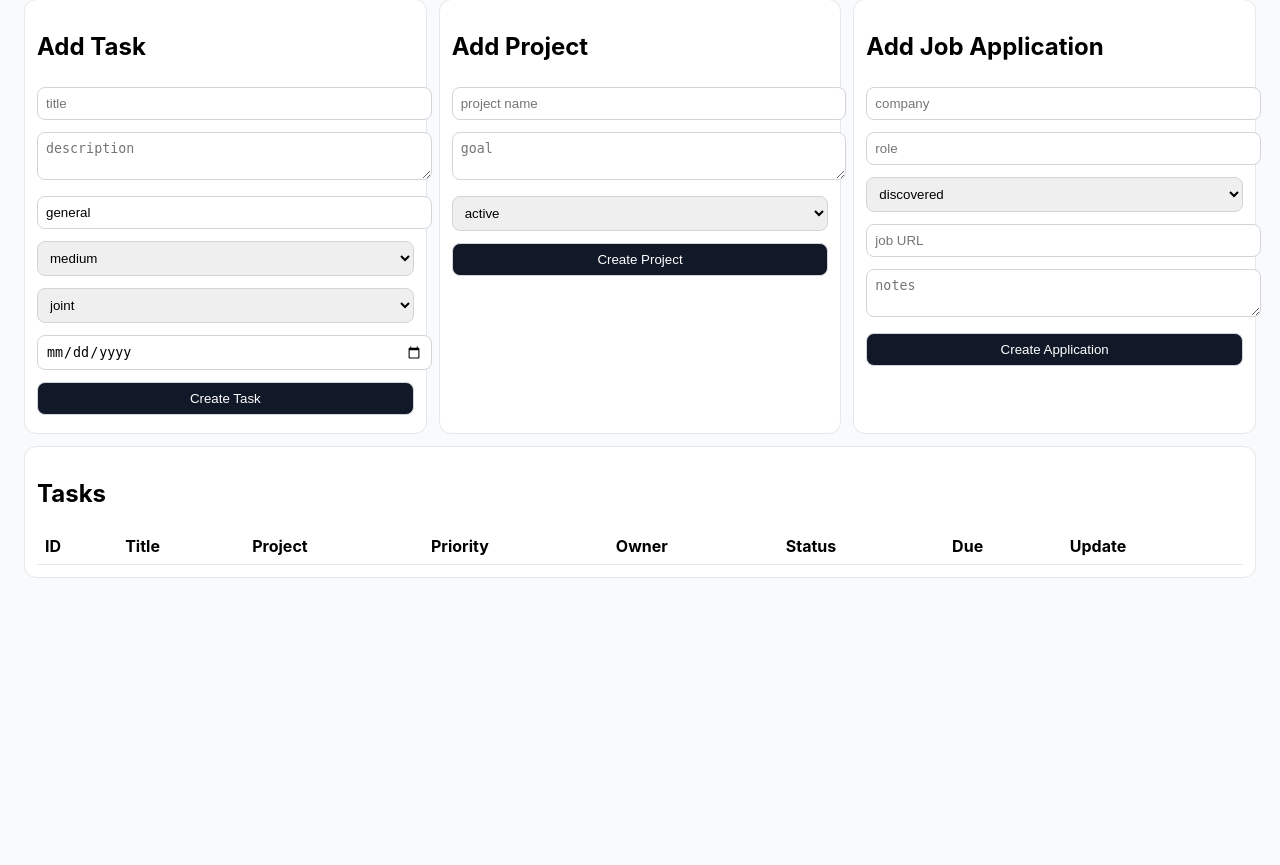
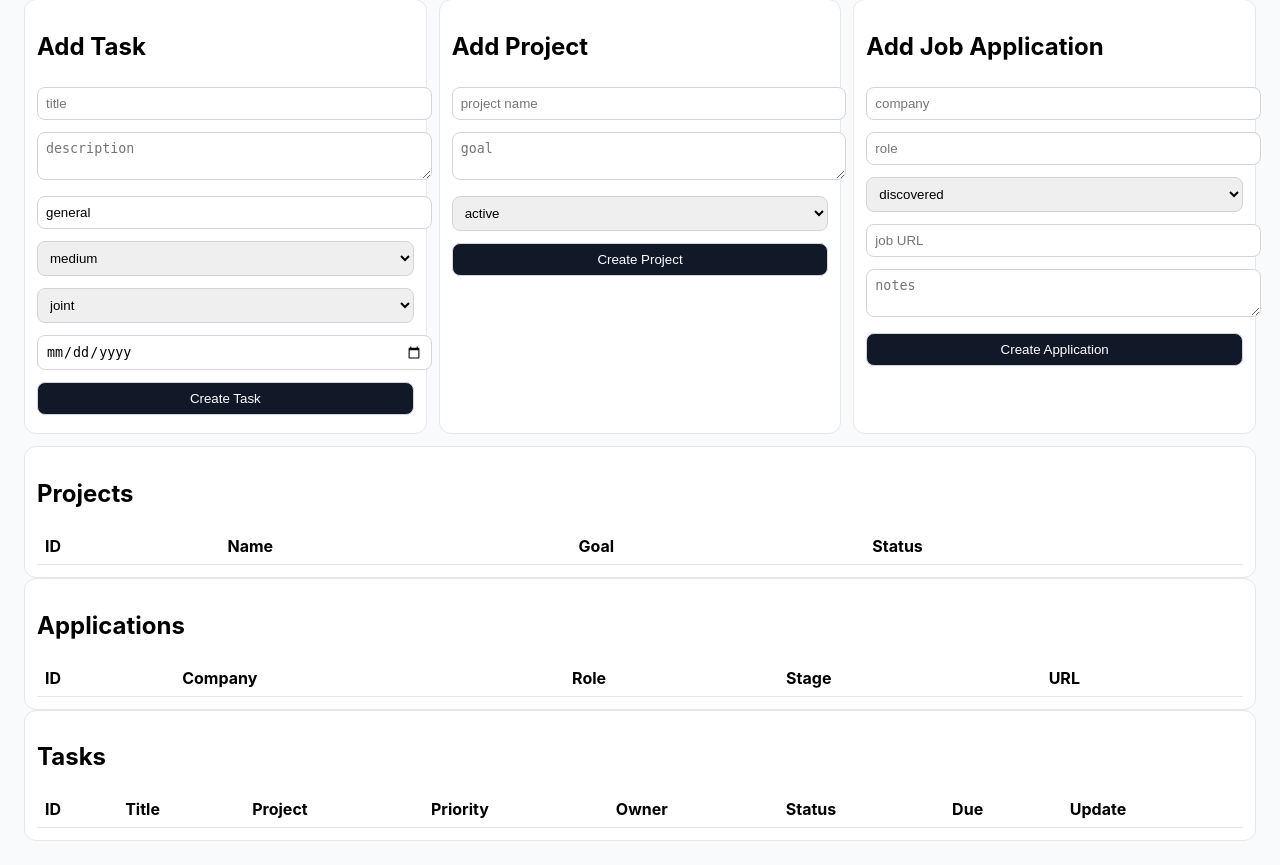
Before and after one commit to keeea/peach-mission-control, a FastAPI app: page / in a window 1280 px wide. Shown: the part 299-1164 px from the top of the page. Before the commit the page ends 877 px from the top, so only its background shows below. Run offline with FastAPI, Linux system fonts and the light colour scheme; lists and menus that the app fills with data are empty.

Commit message:
test: add core flow coverage for tasks, projects, and applications

```diff
--- a/app/templates/index.html
+++ b/app/templates/index.html
@@ -76,6 +76,30 @@
     </section>
 
     <section class="card">
+      <h2>Projects</h2>
+      <table>
+        <thead><tr><th>ID</th><th>Name</th><th>Goal</th><th>Status</th></tr></thead>
+        <tbody>
+          {% for p in projects %}
+          <tr><td>{{ p.id }}</td><td>{{ p.name }}</td><td>{{ p.goal }}</td><td>{{ p.status.value }}</td></tr>
+          {% endfor %}
+        </tbody>
+      </table>
+    </section>
+
+    <section class="card">
+      <h2>Applications</h2>
+      <table>
+        <thead><tr><th>ID</th><th>Company</th><th>Role</th><th>Stage</th><th>URL</th></tr></thead>
+        <tbody>
+          {% for a in apps %}
+          <tr><td>{{ a.id }}</td><td>{{ a.company }}</td><td>{{ a.role }}</td><td>{{ a.stage.value }}</td><td>{{ a.url }}</td></tr>
+          {% endfor %}
+        </tbody>
+      </table>
+    </section>
+
+    <section class="card">
       <h2>Tasks</h2>
       <table>
         <thead><tr><th>ID</th><th>Title</th><th>Project</th><th>Priority</th><th>Owner</th><th>Status</th><th>Due</th><th>Update</th></tr></thead>
```
Also changed, not shown: tests/test_core_flows.py (added, +103 -0 lines).
